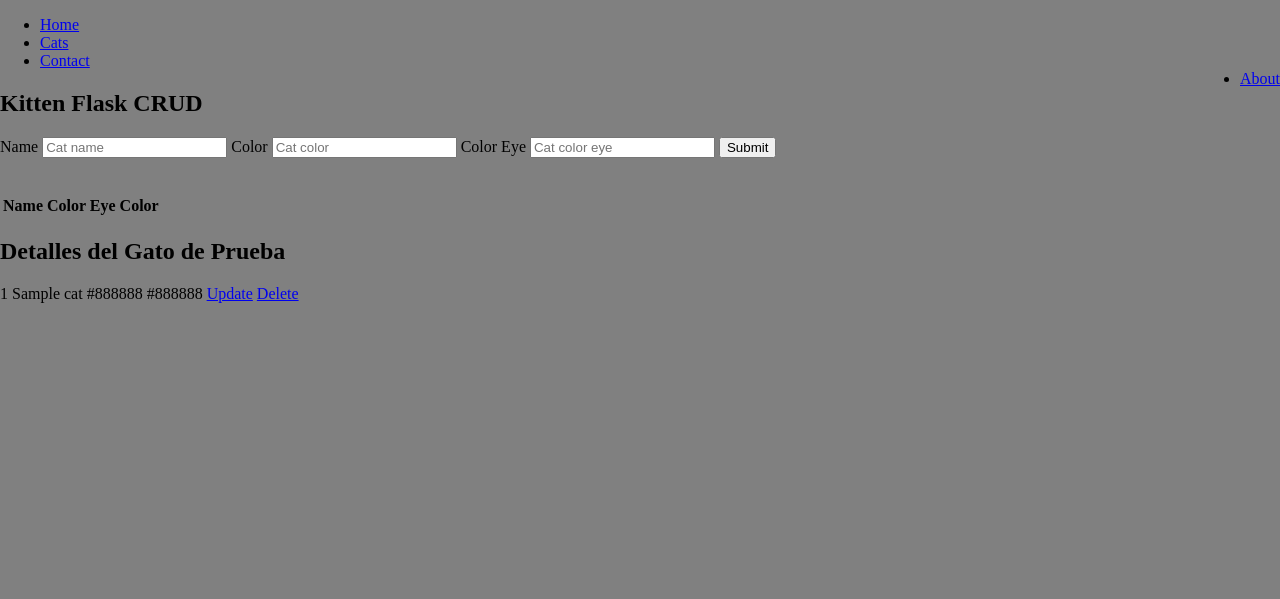
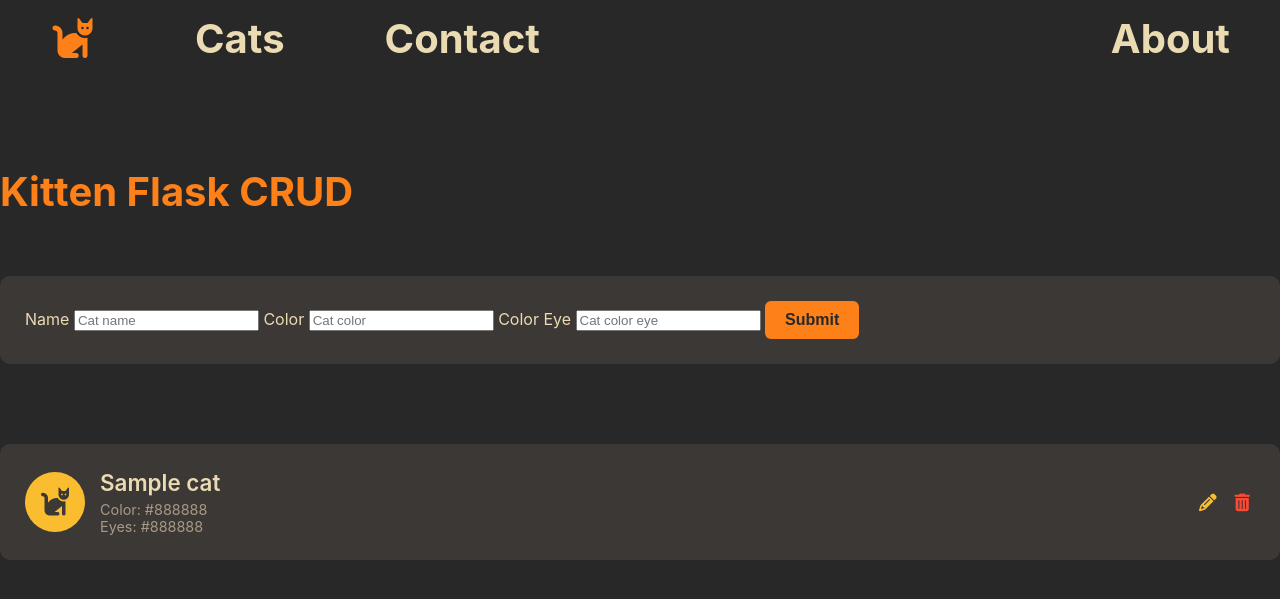
Before and after one commit to ErnestoAlns/kitten-flask, a Flask app: page /cats/cat_data in a window 1280 px wide. Shown: the top 599 px of the page. Run offline with Flask 3, Linux system fonts and the light colour scheme; tables that the repository leaves empty or names only in its code hold one stand-in row (values such as "Sample post"); lists and menus that the app fills with data are empty.

Commit message:
Add css base

```diff
--- a/static/css/style.css
+++ b/static/css/style.css
@@ -1,5 +1,180 @@
+:root {
+    --bg-main: #282828;
+    --bg-card: #3c3836;
+    --text-light: #ebdbb2;
+    --text-secondary: #a89984;
+    --color-orange: #fe8019;
+    --color-yellow: #fabd2f;
+    --color-red: #fb4934;
+}
+
 body {
+    font-family: 'Inter', 'Roboto', sans-serif;
+    background-color: var(--bg-main);
+    color: var(--text-light);
     margin: 0;
     padding: 0;
-    background-color: gray;
 }
+
+ul {
+  list-style-type: none;
+  margin: 0;
+  padding: 0;
+  overflow: hidden;
+}
+
+ul li {
+  float: left;
+}
+
+ul li a {
+  display: block;
+  color: #ebdbb2;
+  text-align: center;
+  padding: 14px 50px;
+  text-decoration: none;
+  font-size: 2.5rem;
+  font-weight: 700;
+}
+
+main {
+    margin-top: 80px;
+}
+
+ul {
+    list-style: none;
+}
+
+a:hover{
+    color: var(--color-orange);
+}
+
+.content{
+    margin-top: 50px;
+}
+
+form {
+    background-color: var(--bg-card);
+    border-radius: 10px;
+    padding: 25px;
+}
+
+.container {
+    max-width: 1200px;
+    margin: 0 auto;
+    padding: 20px;
+}
+
+.header {
+    display: flex;
+    justify-content: space-between;
+    align-items: center;
+    padding: 40px 0;
+    margin-bottom: 20px;
+    color: var(--color-orange);
+    font-size: 2.5rem;
+    font-weight: 700;
+}
+
+.header h1 {
+    font-size: 2.5rem;
+    font-weight: 700;
+    margin: 0;
+    color: var(--color-orange);
+}
+
+.btn {
+    padding: 10px 20px;
+    border: none;
+    border-radius: 6px;
+    font-size: 1rem;
+    font-weight: 600;
+    cursor: pointer;
+    transition: background-color 0.2s ease;
+}
+
+.btn-primary {
+    background-color: var(--color-orange);
+    color: var(--bg-main);
+}
+
+.btn-primary:hover {
+    background-color: #fe8b33;
+}
+
+.cat-grid {
+    display: grid;
+    grid-template-columns: repeat(auto-fit, minmax(300px, 1fr));
+    gap: 30px;
+}
+
+.cat-card {
+    background-color: var(--bg-card);
+    border-radius: 10px;
+    padding: 25px;
+    display: grid;
+    grid-template-columns: auto 1fr auto;
+    align-items: center;
+    transition: transform 0.2s ease;
+}
+
+.cat-card:hover {
+    transform: translateY(-5px);
+}
+.cat-avatar {
+    width: 60px;
+    height: 60px;
+    background-color: var(--color-yellow);
+    border-radius: 50%;
+    display: flex;
+    justify-content: center;
+    align-items: center;
+    font-size: 28px;
+    margin-right: 15px;
+    color: var(--bg-card);
+}
+
+.cat-info {
+    flex-grow: 1;
+    margin-right: 15px;
+}
+
+.cat-info h2 {
+    font-size: 1.4rem;
+    font-weight: 600;
+    margin: 0 0 5px 0;
+    color: var(--text-light);
+}
+
+.cat-info p {
+    font-size: 0.9rem;
+    margin: 0;
+    color: var(--text-secondary);
+}
+
+.cat-actions {
+    display: flex;
+    gap: 8px;
+}
+
+.icon-btn {
+    background: none;
+    border: none;
+    cursor: pointer;
+    font-size: 1.1rem;
+    padding: 5px;
+    border-radius: 4px;
+    transition: background-color 0.2s ease;
+}
+
+.edit-btn {
+    color: var(--color-yellow);
+}
+
+.delete-btn {
+    color: var(--color-red);
+}
+
+.icon-btn:hover {
+    background-color: rgba(0, 0, 0, 0.1);
+}
--- a/templates/cats/data_cat.html
+++ b/templates/cats/data_cat.html
@@ -5,43 +5,46 @@
 {% endblock %}
 
 {% block htitle%}
-    Kitten Flask CRUD
+    <header class="header">
+        Kitten Flask CRUD
+    </header>
 {% endblock %}
 
 {% block content%}
 
-<form method='POST'>
-    <label>Name</label>
-    <input name='name' placeholder="Cat name" required/>
-    <label>Color</label>
-    <input name='color' placeholder="Cat color" required/>
-    <label>Color Eye</label>
-    <input name='color_eye' placeholder="Cat color eye" required/>
 
-    <input type="submit" value="Submit" />
+<form class="login-form" method='POST'>
+    <div class="form-input-material">
+        <label>Name</label>
+        <input class="form-control-material" name='name' placeholder="Cat name" required/>
+        <label>Color</label>
+        <input class="form-control-material" name='color' placeholder="Cat color" required/>
+        <label>Color Eye</label>
+        <input class="form-control-material" name='color_eye' placeholder="Cat color eye" required/>
+        <input class="btn btn-primary" type="submit" value="Submit" />
+    </div>
 </form>
 
-<br/>
-<br/>
 
-<table>
-    <tr>
-        <th>Name</th>
-        <th>Color Eye</th>
-        <th>Color</th>
-    </tr>
-</table>
-<h2>Detalles del Gato de Prueba</h2>
+
+<main class="cat-grid">
     {% for data in datas %}
-        <div class="cat-details">
-            {{ data.id }}
-            {{ data.name }}
-            {{ data.color }}
-            {{ data.color_eye }}
-            <a href="{{ url_for('cats.update_cat', id = data.id) }}">Update</a>
-            <a href="{{ url_for('cats.delete_cat', id = data.id) }}">Delete</a>
+        <div class="cat-card">
+            <div class="cat-avatar">
+                <i class="fas fa-cat"></i>
+            </div>
+            <div class="cat-info">
+                <h2>{{ data.name }}</h2>
+                <p>Color: {{ data.color }}</p>
+                <p>Eyes: {{ data.color_eye }}</p>
+            </div>
+            <div class="cat-actions">
+                <a class="icon-btn edit-btn" href="{{ url_for('cats.update_cat', id = data.id) }}"><i class="fas fa-pencil-alt"></i></a>
+                <a class="icon-btn delete-btn" href="{{ url_for('cats.delete_cat', id = data.id) }}"><i class="fas fa-trash-alt"></i></a>
+            </div>
         </div>
     {% endfor %}
-<br/>
+</main>
+
 
 {% endblock %}
--- a/templates/cats/home.html
+++ b/templates/cats/home.html
@@ -5,7 +5,9 @@
 {% endblock %}
 
 {% block htitle%}
-    Web Mini Crud :)
+    <header class="header">
+        <h1>Web Mini Crud :)</h1>
+    </header>
 {% endblock %}
 
 {% block content%}
--- a/templates/cats/update.html
+++ b/templates/cats/update.html
@@ -5,7 +5,9 @@
 {% endblock %}
 
 {% block htitle%}
-    Update cat
+    <header class="header">
+        Update cat
+    </header>
 {% endblock %}
 
 {% block content%}
@@ -18,6 +20,6 @@
     <label>Color Eye</label>
     <input name='color_eye' placeholder="Cat color eye" required/>
 
-    <input type="submit" value="Update" />
+    <input class="btn btn-primary" type="submit" value="Update" />
 </form>
 {% endblock %}
--- a/templates/index.html
+++ b/templates/index.html
@@ -1,23 +1,27 @@
 <!doctype html>
-<html>
+<html lang="es">
     <head>
         <meta charset="utf-8"/>
+        <meta name="viewport" content="width=device-width, initial-scale=1.0">
         <titile>{% block titile%}{% endblock %}</titile>
         <link rel='stylesheet' href="{{ url_for('static', filename='css/style.css') }}"/>
+        <link rel="stylesheet" type='text/css' href="https://cdn.jsdelivr.net/gh/devicons/devicon@latest/devicon.min.css" />
+    <link rel="stylesheet" href="https://cdnjs.cloudflare.com/ajax/libs/font-awesome/6.5.2/css/all.min.css">
     </head>
-
     <body>
 
+            <div class="menu">
+            <ul>
+                <li><a href="{{ url_for('cats.home') }}" class="active"><i class="fas fa-cat"></i></a></li>
+                <li><a href="{{ url_for('cats.data_cat') }}">Cats</a></li>
+                <li><a href="#contact">Contact</a></li>
+                <li style="float:right"><a href="#about">About</a></li>
+            </ul>
+        </div>
 
-        <ul>
-            <li><a href="{{ url_for('cats.home') }}" class="active">Home</a></li>
-          <li><a href="{{ url_for('cats.data_cat') }}">Cats</a></li>
-          <li><a href="#contact">Contact</a></li>
-          <li style="float: right"><a href="#about">About</a></li>
-        </ul>
 
         <section class="content">
-            <h1>{% block htitle %}{% endblock %}</h1>
+            {% block htitle %}{% endblock %}
             {% block content %}{% endblock %}
         </section>
     </body>
```
Also changed, not shown: src/img/white_cat.webp (added).
